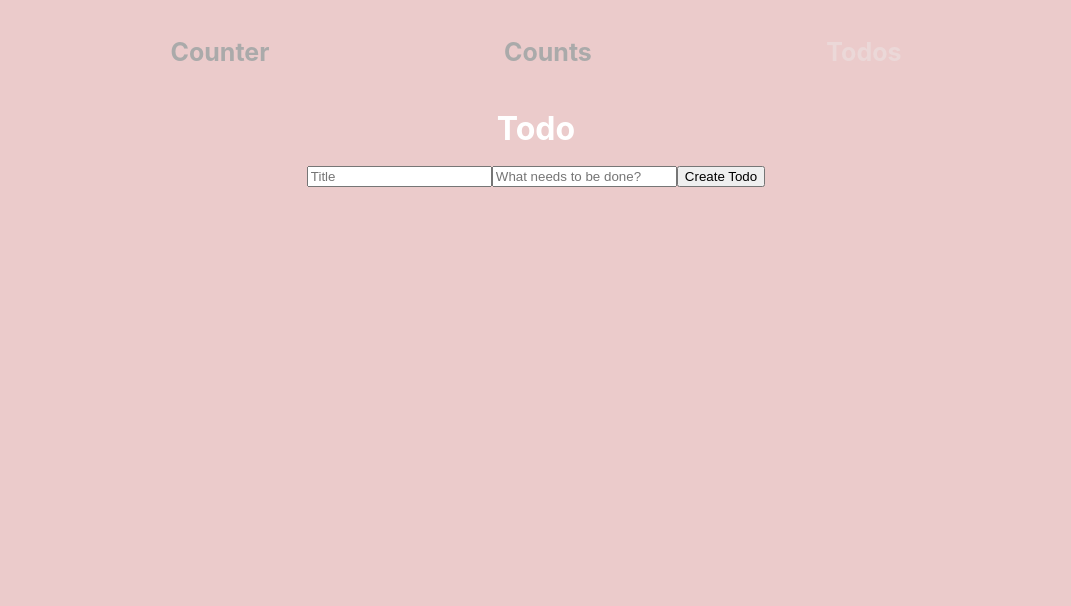
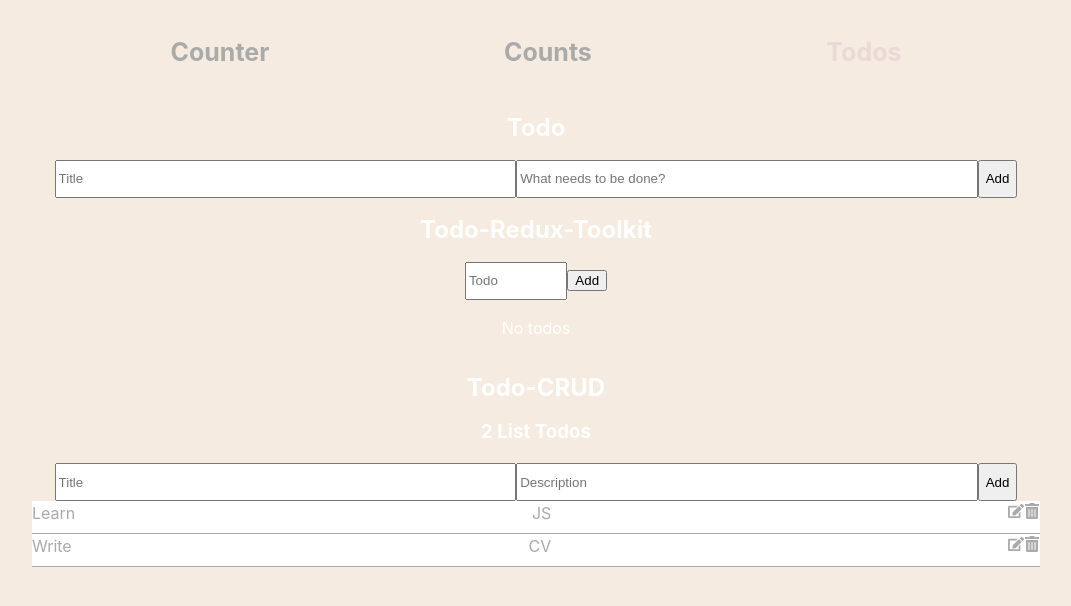
Before and after one commit to elis-11/redux-1, a React (Vite) app: page /todos in a window 1280 px wide. Shown: the top 606 px of the page, without its empty margins (104-1175 px from the left). Built offline with nearby package versions, Linux system fonts and the light colour scheme.

Commit message:
TodoRT-Version-3

```diff
--- /dev/null
+++ b/src/components/todos/Todo-CRUD.jsx
@@ -0,0 +1,88 @@
+import { useRef, useState } from "react";
+import "./Todos.scss";
+import { FaEdit, FaTrashAlt } from "react-icons/fa";
+
+export const TodoCRUD = () => {
+  const inputRef = useRef()
+
+  const [todos, setTodos] = useState([
+    { id: "t1", title: "Learn", description: "JS" },
+    { id: "t2", title: "Write", description: "CV" },
+  ]);
+
+  const [newTodo, setNewTodo] = useState({
+    title: "",
+    description: "",
+  });
+
+  const addTodo = () => {
+    const todoNewState = {
+      id: Date.now().toString(),
+      title: newTodo.title,
+      description: newTodo.description,
+    };
+    setTodos([...todos, todoNewState]);
+    setNewTodo({ ...newTodo, title: "", description: "" });
+    inputRef.current.focus()
+  };
+  const handleAddTodo = (e) => {
+    setNewTodo({ ...newTodo, [e.target.title]: e.target.value });
+  };
+
+  const handleDelete = (id) => {
+    const deletePerson = todos.filter((todo) => todo.id !== id);
+    setTodos(deletePerson);
+  };
+
+  return (
+    <div className="Todo">
+      <h2>Todo-CRUD</h2>
+      <h3 style={{ marginTop: "1px" }}>
+        {todos.length} List {todos.length === 1 ? "Todo" : "Todos"}
+      </h3>
+      <div className="add">
+        <input
+          ref={inputRef}
+          type="text"
+          title="title"
+          placeholder="Title"
+          value={newTodo.title}
+          onChange={handleAddTodo}
+        />
+        <input
+          onChange={handleAddTodo}
+          value={newTodo.description}
+          type="text"
+          title="description"
+          placeholder="Description"
+        />
+        <button onClick={addTodo}>Add</button>
+      </div>
+        {todos.length ? (
+          <div className="todos">
+            {todos.map((todo) => (
+              <div key={todo.id} className="todo">
+                <div className="title">{todo.title}</div>
+                <div className="description">{todo.description}</div>
+                <div className="icons">
+                  <FaEdit className="icon" role="button" tabIndex="0" />
+                  <FaTrashAlt
+                    onClick={() => handleDelete(todo.id)}
+                    className="icon"
+                    role="button"
+                    tabIndex="0"
+                  />
+                </div>
+              </div>
+            ))}
+          </div>
+        ) : (
+          <p
+            style={{ marginTop: "1rem", textAlign: "center", color: "grey" }}
+          >
+            Your List is empty
+          </p>
+        )}
+    </div>
+  );
+};
--- a/src/components/todos/Todo-RT.jsx
+++ b/src/components/todos/Todo-RT.jsx
@@ -5,9 +5,9 @@ import "./Todos.scss";
 
 export const TodoRT = () => {
   const [newTodo, setNewTodo] = useState('')
-  // const todos = useSelector((state) => state.todoRT.todos);
-  // const count = useSelector((state) => state.todoRT.count)
-  const {count, todos} = useSelector((state) => state.todoRT)
+  const todos = useSelector((state) => state.todoRT.todos);
+  const count = useSelector((state) => state.todoRT.count)
+  // const {count, todos} = useSelector((state) => state.todoRT)
   const dispatch = useDispatch();
   const inputRef = useRef()
 
@@ -17,8 +17,8 @@ export const TodoRT = () => {
     setNewTodo('')
     inputRef.current.focus();
   };
-  const handleRemoveTodo = (_id) => {
-    dispatch(removeTodo(_id));
+  const handleRemoveTodo = (id) => {
+    dispatch(removeTodo(id));
   }
   return (
     <div className="Todo">
@@ -29,7 +29,8 @@ export const TodoRT = () => {
             ref={inputRef}
             type="text"
             placeholder="Todo"
-            value={todos.title}
+            value={newTodo}
+            // value={todos.title}
             onChange={(e) => setNewTodo(e.target.value)}
           />
           <button type="submit">Add</button>
@@ -38,12 +39,12 @@ export const TodoRT = () => {
       <div className="todos">
         {count > 0 &&
         todos.map((todo) => (
-          <div key={todo._id} className="todo" >
+          <div key={todo.id} className="todo" >
             <div className="title">{todo.title}</div>
             <button onClick={handleRemoveTodo}>Delete</button>
           </div>
         ))
-        }
+      }
         {count === 0 && <p>No todos</p>}
       </div>
     </div>
--- a/src/components/todos/Todo.jsx
+++ b/src/components/todos/Todo.jsx
@@ -1,4 +1,5 @@
 import React, { useRef, useState } from "react";
+import "./Todos.scss";
 
 export const Todo = () => {
   const [todos, setTodos] = useState([]);
@@ -14,12 +15,12 @@ export const Todo = () => {
     };
     setTodos([...todos, addTodo]);
     setNewTodo({ ...newTodo, title: "", description: "" });
-    inputRef.current.focus()
+    inputRef.current.focus();
   };
 
   return (
     <div className="Todo">
-      <h1>Todo</h1>
+      <h2>Todo</h2>
       <div className="add">
         <input
           ref={inputRef}
@@ -38,13 +39,13 @@ export const Todo = () => {
             setNewTodo({ ...newTodo, description: e.target.value });
           }}
         />
-        <button onClick={createTodo}>Create Todo</button>
+        <button onClick={createTodo}>Add</button>
       </div>
       <div className="todos">
         {todos.map((todo) => (
           <div key={todo._id} className="todo">
             <div className="title">{todo.title}</div>
-            <div className="title">{todo.description}</div>
+            <div className="description">{todo.description}</div>
           </div>
         ))}
       </div>
--- a/src/components/todos/Todos.jsx
+++ b/src/components/todos/Todos.jsx
@@ -1,10 +1,14 @@
 import React from 'react'
 import { Todo } from './Todo'
+import { TodoCRUD } from './Todo-CRUD'
+import { TodoRT } from './Todo-RT'
 
 export const Todos = () => {
   return (
     <div>
         <Todo />
+        <TodoRT />
+        <TodoCRUD />
     </div>
   )
 }
--- a/src/index.css
+++ b/src/index.css
@@ -6,7 +6,8 @@
 
   color-scheme: light dark;
   color: white;
-  background-color: #ebcbcb;
+  /* background-color: #ebcbcb; */
+  background-color: #f5ebe0;
 
   font-synthesis: none;
   text-rendering: optimizeLegibility;
--- a/src/redux/slices/todos/todoRTSlice.js
+++ b/src/redux/slices/todos/todoRTSlice.js
@@ -3,7 +3,7 @@ import { createSlice } from "@reduxjs/toolkit";
 const initialState = {
   todos: [],
   count: 0,
-}
+};
 
 export const todoRTSlice = createSlice({
   name: "todoRT",
@@ -11,16 +11,16 @@ export const todoRTSlice = createSlice({
   reducers: {
     addTodo: (state, action) => {
       const todo = {
-        _id: new Date(),
+        id: new Date(),
         title: action.payload,
       };
       state.todos.push(todo);
       state.count += 1;
     },
     removeTodo: (state, action) => {
-      state.todos = state.todos.filter(todo => todo._id!== action.payload)
+      state.todos = state.todos.filter((todo) => todo.id !== action.payload);
       state.count -= 1;
-    }
+    },
   },
 });
 
```
